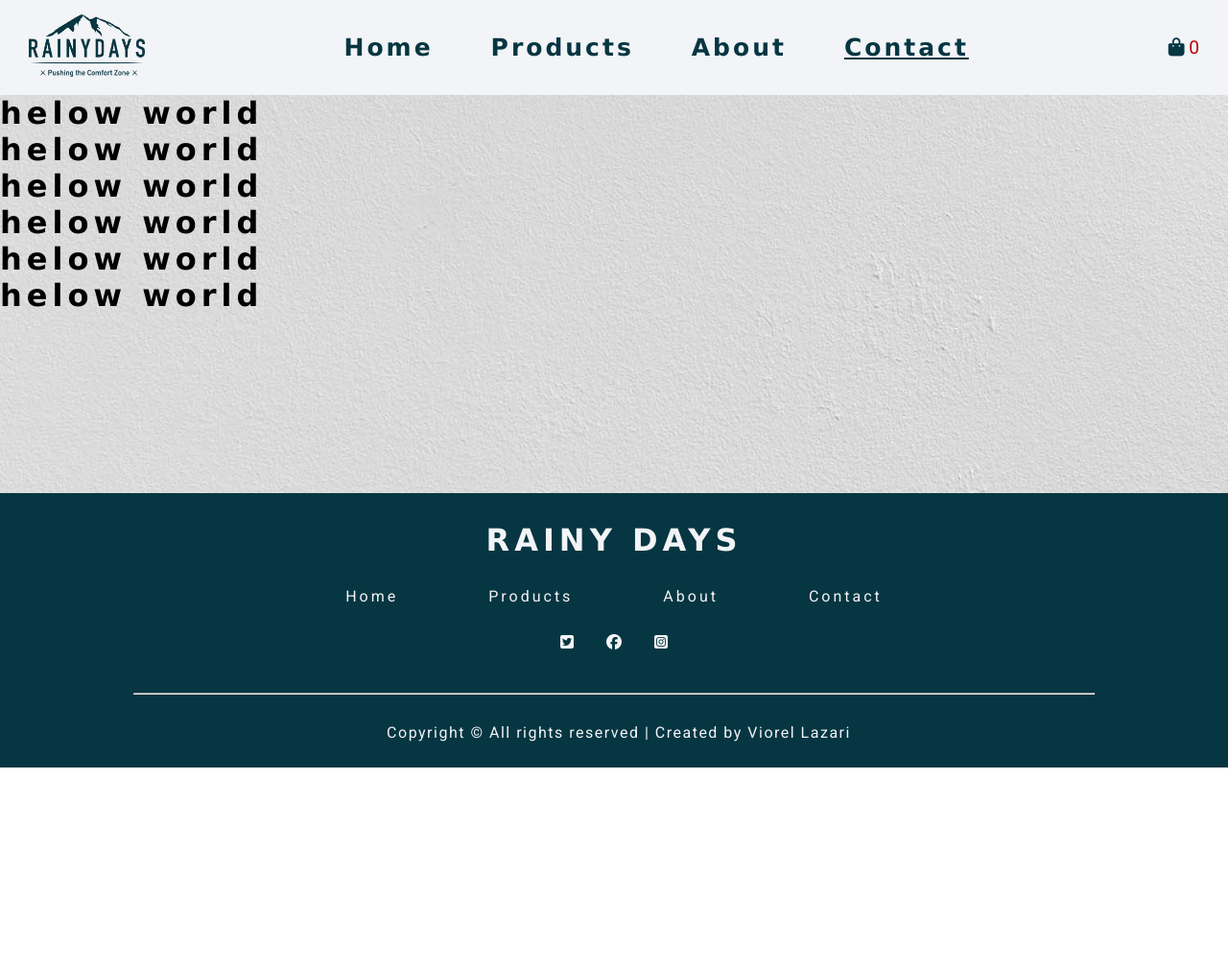
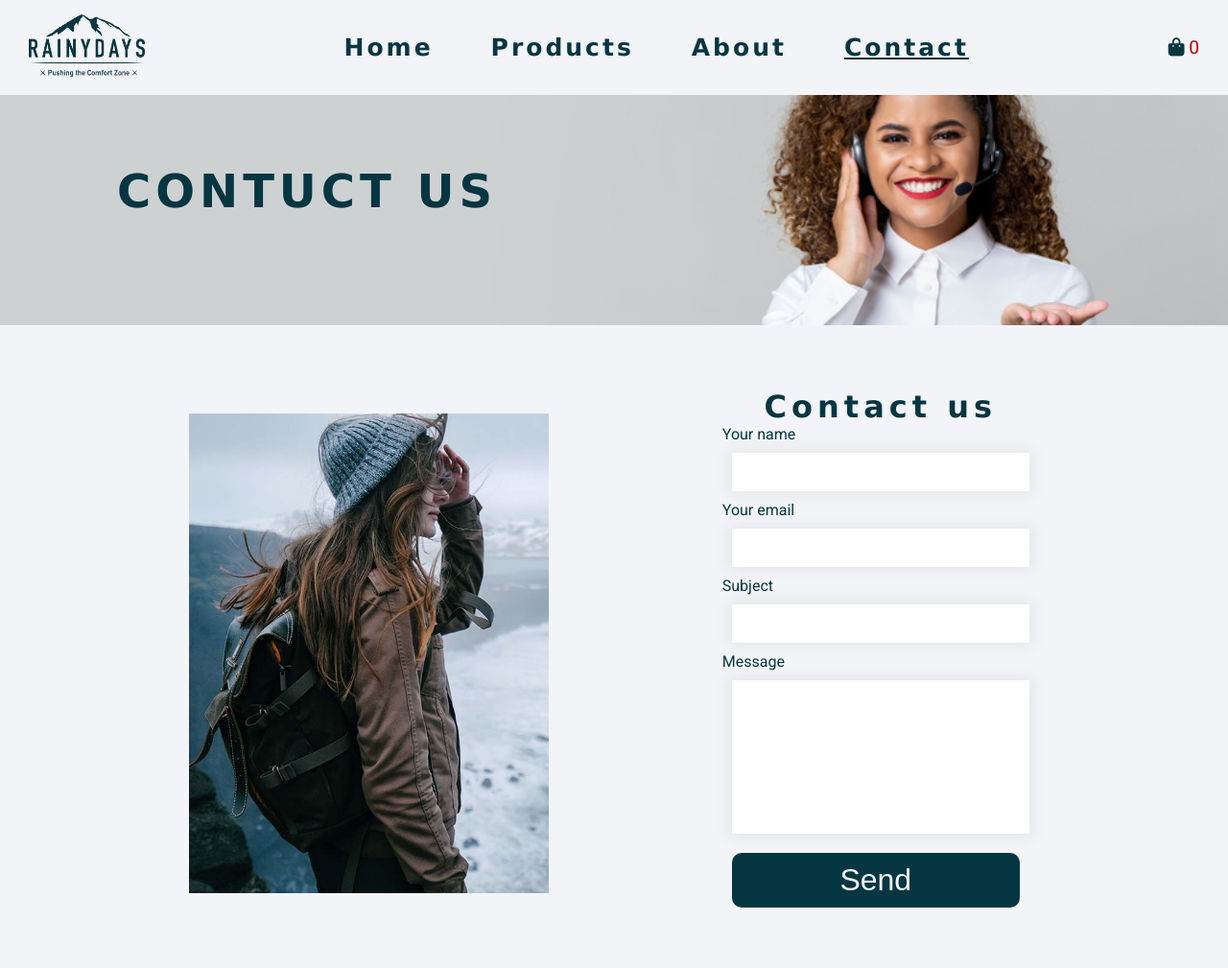
Before and after one commit to Noroff-FEU-Assignments/cross-course-project-VLazari, a plain HTML site: page contact.html in a window 1280 px wide. Shown: the top 1009 px of the page at 96% size. Before the commit the page ends 800 px from the top, so only its background shows below. Drawn offline with Linux system fonts and the light colour scheme; a web font is replaced by a local one.

```diff
--- a/contact.html
+++ b/contact.html
@@ -11,10 +11,7 @@
       href="https://fonts.googleapis.com/css2?family=Alumni+Sans:wght@400;600;700&family=Roboto:wght@400;700&display=swap"
       rel="stylesheet"
     />
-    <script
-      src="https://kit.fontawesome.com/561d23a571.js"
-      crossorigin="anonymous"
-    ></script>
+    <script src="https://kit.fontawesome.com/561d23a571.js" crossorigin="anonymous"></script>
     <link href="css/style.css" rel="stylesheet" />
   </head>
   <body>
@@ -34,17 +31,31 @@
           </li>
         </ul>
 
-        <div id="bag-icon">
-          <i class="fas fa-shopping-bag"></i> <span id="items">0</span>
+        <div id="bag-icon"><i class="fas fa-shopping-bag"></i> <span id="items">0</span></div>
+      </header>
+      <main class="contuct-main">
+        <div class="contact-box1">
+          <h1 class="contact-text">CONTUCT US</h1>
         </div>
-      </header>
-      <main>
-        <h1>helow world</h1>
-        <h1>helow world</h1>
-        <h1>helow world</h1>
-        <h1>helow world</h1>
-        <h1>helow world</h1>
-        <h1>helow world</h1>
+        <div class="box3">
+          <div class="contact-img"></div>
+          <form>
+            <fieldset class="contact-form">
+              <legend>
+                <h1>Contact us</h1>
+              </legend>
+              <label for="name">Your name</label>
+              <input type="text" name="name" id="name" class="form__input" />
+              <label for="email">Your email</label>
+              <input type="email" name="email" id="email" class="form__input" />
+              <label for="subject">Subject</label>
+              <input type="text" name="subject" id="subject" class="form__input" />
+              <label for="message">Message</label>
+              <textarea name="message" id="message" cols="30" rows="10" class="form__input form-text"></textarea>
+              <input type="submit" value="Send" class="contact-submit" />
+            </fieldset>
+          </form>
+        </div>
       </main>
       <footer>
         <h1>RAINY DAYS</h1>
--- a/css/style.css
+++ b/css/style.css
@@ -77,7 +77,7 @@ hr {
   margin: 30px auto;
 }
 
-/* Navigation */
+/* Navigation --> */
 
 .navigation {
   display: none;
@@ -120,9 +120,9 @@ li {
   letter-spacing: 3px;
 }
 
-/* ------------------- */
+/* <--- Navigation */
 
-/* footer */
+/* footer ---> */
 
 footer {
   padding: 15px;
@@ -250,7 +250,7 @@ footer h1 {
   flex-wrap: wrap;
 }
 
-/* Products container layout */
+/* Products container layout ---> */
 
 .product-container {
   min-width: 280px;
@@ -308,9 +308,9 @@ footer h1 {
   cursor: pointer;
 }
 
-/* Product container layout end */
+/* <--- Product container layout */
 
-/* About page ----> */
+/* About page ---> */
 
 .about-parallax {
   display: flex;
@@ -377,9 +377,9 @@ footer h1 {
   border-radius: 50%;
 }
 
-/* About page ----> */
+/* <--- About page */
 
-/* products page ----> */
+/* products page ---> */
 
 .products-list {
   margin: 16px;
@@ -388,6 +388,84 @@ footer h1 {
   align-items: center;
   flex-wrap: wrap;
 }
+
+/* <---products page */
+
+/* Contact us page ---> */
+
+.contuct-main {
+  background-color: var(--lightBackGr);
+}
+
+.contact-box1 {
+  height: 30vh;
+  width: 100%;
+  background-image: url(../images/contact-baner.jpg);
+  background-size: cover;
+  background-repeat: no-repeat;
+  background-position: right;
+  /* background-attachment: fixed; */
+}
+
+.contact-text {
+  max-width: 50%;
+  position: relative;
+  top: 30%;
+  color: var(--main);
+  font-family: var(--fontHeader);
+  font-size: 3rem;
+  text-align: center;
+}
+
+.contact-form {
+  max-width: min-content;
+  margin: 50px auto;
+  border: none;
+  color: var(--main);
+}
+
+legend {
+  text-align: center;
+}
+
+label {
+  font-family: var(--fontMain);
+}
+
+.form__input {
+  border: none;
+  box-shadow: 0 0 15px 4px rgba(0, 0, 0, 0.06);
+  display: block;
+  margin: 10px;
+  padding: 5px;
+  width: 300px;
+  height: 30px;
+  resize: none;
+  font-size: 1rem;
+  font-family: var(--fontMain);
+}
+.form-text {
+  height: 150px;
+}
+
+.contact-submit {
+  width: 300px;
+  margin: 10px;
+  padding: 10px;
+  border: none;
+  color: var(--lightBackGr);
+  background-color: var(--main);
+  font-size: 2rem;
+  border-radius: 10px;
+}
+
+.contact-submit:hover {
+  text-decoration: underline;
+  cursor: pointer;
+  opacity: 80%;
+}
+
+/* <---Contact us page */
 
 @media screen and (min-width: 950px) {
   .navigation {
@@ -398,4 +476,13 @@ footer h1 {
   .mobile-menue {
     display: none;
   }
+
+  .contact-img {
+    height: 500px;
+    width: 30%;
+    background-image: url(../images/contact1.jpg);
+    background-size: cover;
+    background-repeat: no-repeat;
+    background-position: center;
+  }
 }
--- a/test.html
+++ /dev/null
@@ -1,14 +0,0 @@
-<!DOCTYPE html>
-<html lang="en">
-  <head>
-    <meta charset="UTF-8" />
-    <meta http-equiv="X-UA-Compatible" content="IE=edge" />
-    <meta name="viewport" content="width=device-width, initial-scale=1.0" />
-
-    <title>Document</title>
-  </head>
-  <body>
-    <h1>JS test</h1>
-    <script src="js/script.js" type="module"></script>
-  </body>
-</html>
```
Also changed, not shown: index.html (+4 -0 lines), images/about1.jpg (deleted), images/contact-baner.jpg (added), images/contact1.jpg (added).
